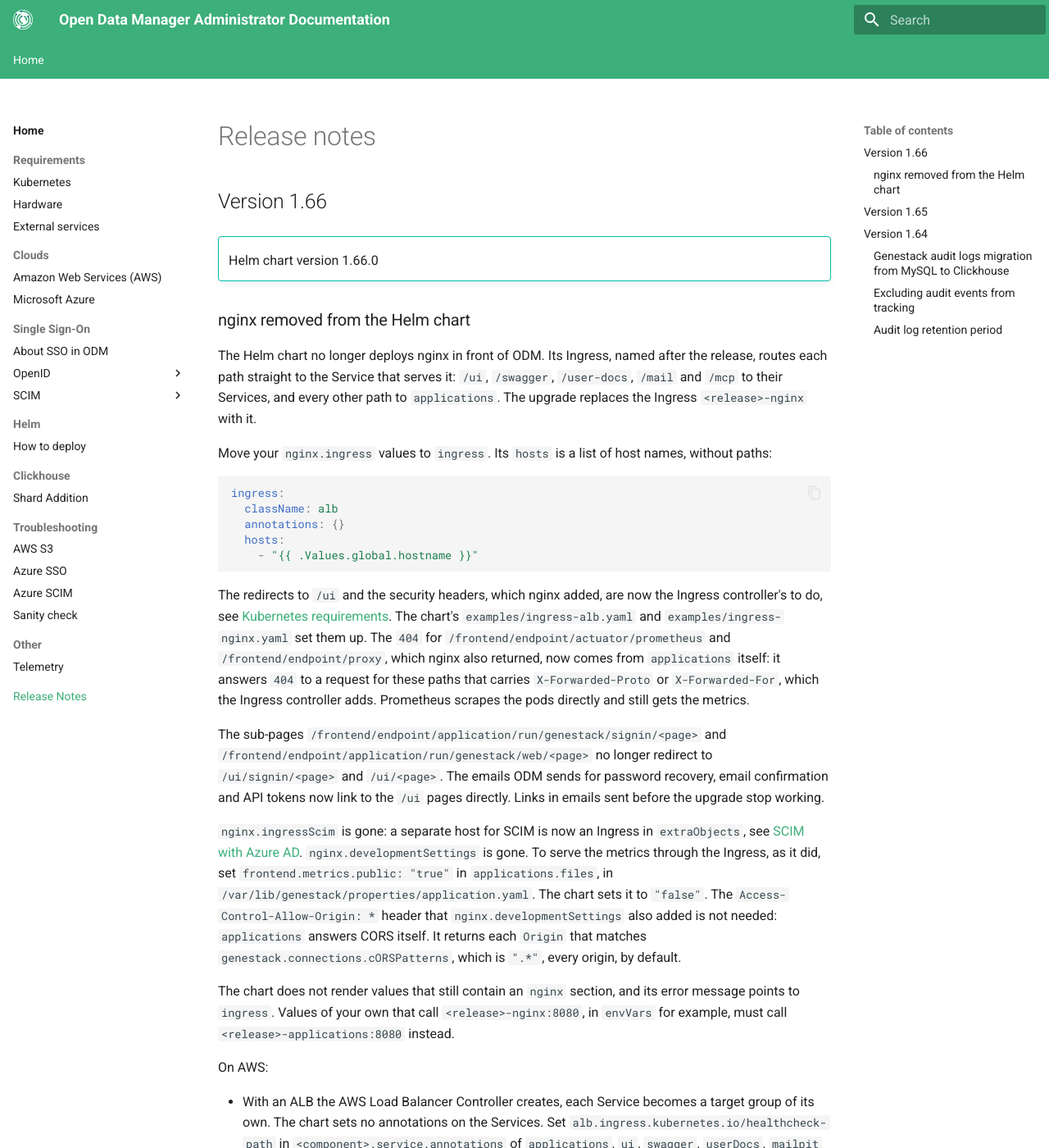
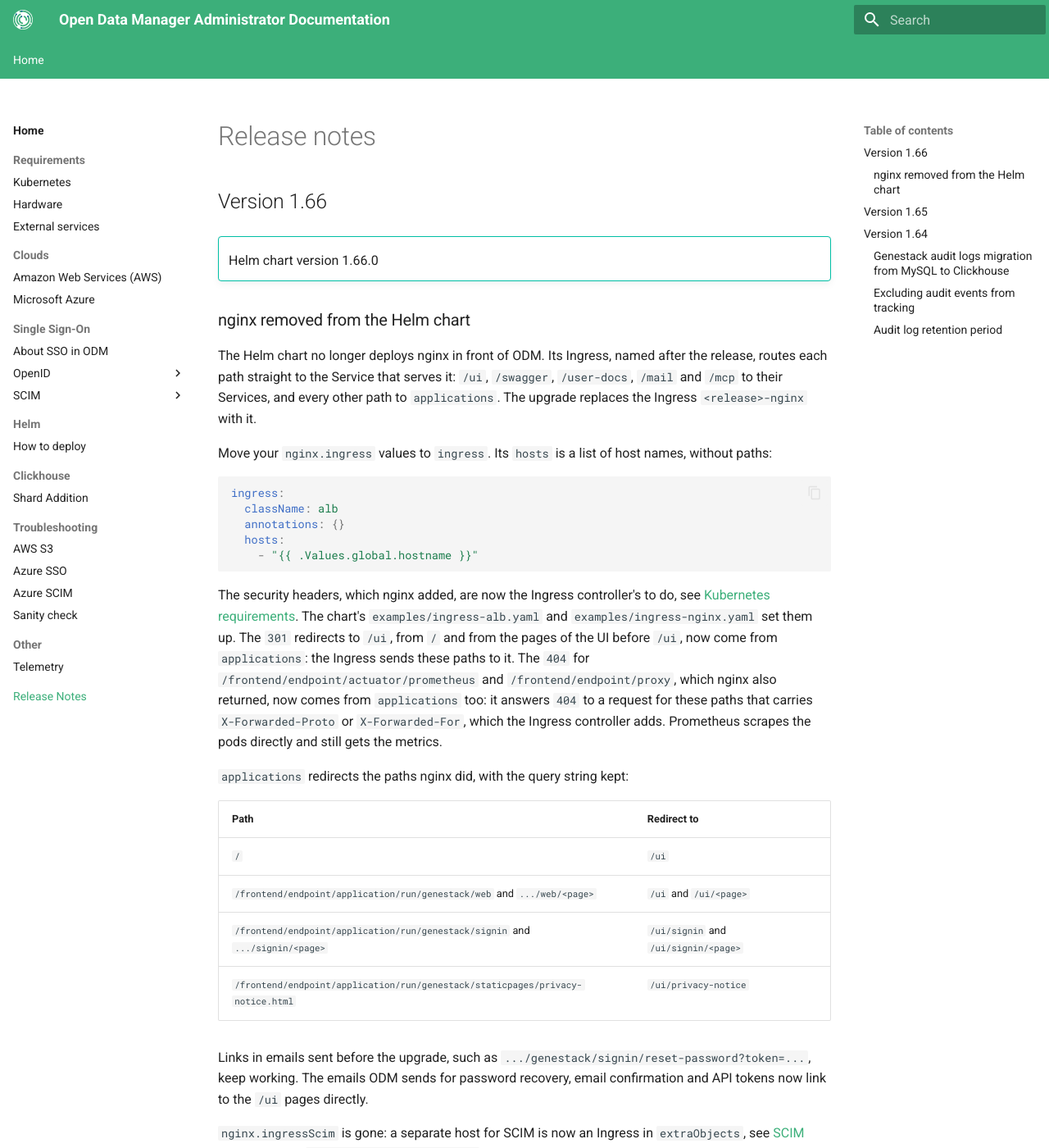
Before and after one commit to genestack/admin-docs, an MkDocs documentation site: the page built from docs/home/release-notes.md, in a window 1280 px wide and 1400 px high. Shown: the whole window at 82% size. Built offline with MkDocs 1.6.1 and Material for MkDocs 9.7.7, drawn with Linux system fonts in a browser that asks for light colours; the version menu is left out.

Commit message:
ODM-13970: Say applications redirects to /ui, not the Ingress controller
The Kubernetes requirements, the AWS page and the 1.66 release notes drop the
redirect listener rules: the Ingress sends those paths to applications, which
redirects them and the pages under them, so old email links keep working.

Co-Authored-By: Claude Opus 5.5 <noreply@anthropic.com>

````diff
--- a/docs/home/release-notes.md
+++ b/docs/home/release-notes.md
@@ -21,17 +21,25 @@ ingress:
     - "{{ .Values.global.hostname }}"
 ```
 
-The redirects to `/ui` and the security headers, which nginx added, are now the Ingress controller's to do, see
+The security headers, which nginx added, are now the Ingress controller's to do, see
 [Kubernetes requirements](requirements/kubernetes.md). The chart's `examples/ingress-alb.yaml` and
-`examples/ingress-nginx.yaml` set them up. The `404` for `/frontend/endpoint/actuator/prometheus` and
-`/frontend/endpoint/proxy`, which nginx also returned, now comes from `applications` itself: it answers `404` to a
-request for these paths that carries `X-Forwarded-Proto` or `X-Forwarded-For`, which the Ingress controller adds.
-Prometheus scrapes the pods directly and still gets the metrics.
+`examples/ingress-nginx.yaml` set them up. The `301` redirects to `/ui`, from `/` and from the pages of the UI before
+`/ui`, now come from `applications`: the Ingress sends these paths to it. The `404` for
+`/frontend/endpoint/actuator/prometheus` and `/frontend/endpoint/proxy`, which nginx also returned, now comes from
+`applications` too: it answers `404` to a request for these paths that carries `X-Forwarded-Proto` or
+`X-Forwarded-For`, which the Ingress controller adds. Prometheus scrapes the pods directly and still gets the metrics.
 
-The sub-pages `/frontend/endpoint/application/run/genestack/signin/<page>` and
-`/frontend/endpoint/application/run/genestack/web/<page>` no longer redirect to `/ui/signin/<page>` and `/ui/<page>`.
-The emails ODM sends for password recovery, email confirmation and API tokens now link to the `/ui` pages directly.
-Links in emails sent before the upgrade stop working.
+`applications` redirects the paths nginx did, with the query string kept:
+
+| Path | Redirect to |
+| --- | --- |
+| `/` | `/ui` |
+| `/frontend/endpoint/application/run/genestack/web` and `.../web/<page>` | `/ui` and `/ui/<page>` |
+| `/frontend/endpoint/application/run/genestack/signin` and `.../signin/<page>` | `/ui/signin` and `/ui/signin/<page>` |
+| `/frontend/endpoint/application/run/genestack/staticpages/privacy-notice.html` | `/ui/privacy-notice` |
+
+Links in emails sent before the upgrade, such as `.../genestack/signin/reset-password?token=...`, keep working. The
+emails ODM sends for password recovery, email confirmation and API tokens now link to the `/ui` pages directly.
 
 `nginx.ingressScim` is gone: a separate host for SCIM is now an Ingress in `extraObjects`, see
 [SCIM with Azure AD](single-sign-on/scim/azure.md). `nginx.developmentSettings` is gone. To serve the metrics through
````
Also changed, not shown: docs/home/clouds/aws.md (+2 -11 lines), docs/home/requirements/kubernetes.md (+1 -2 lines).
